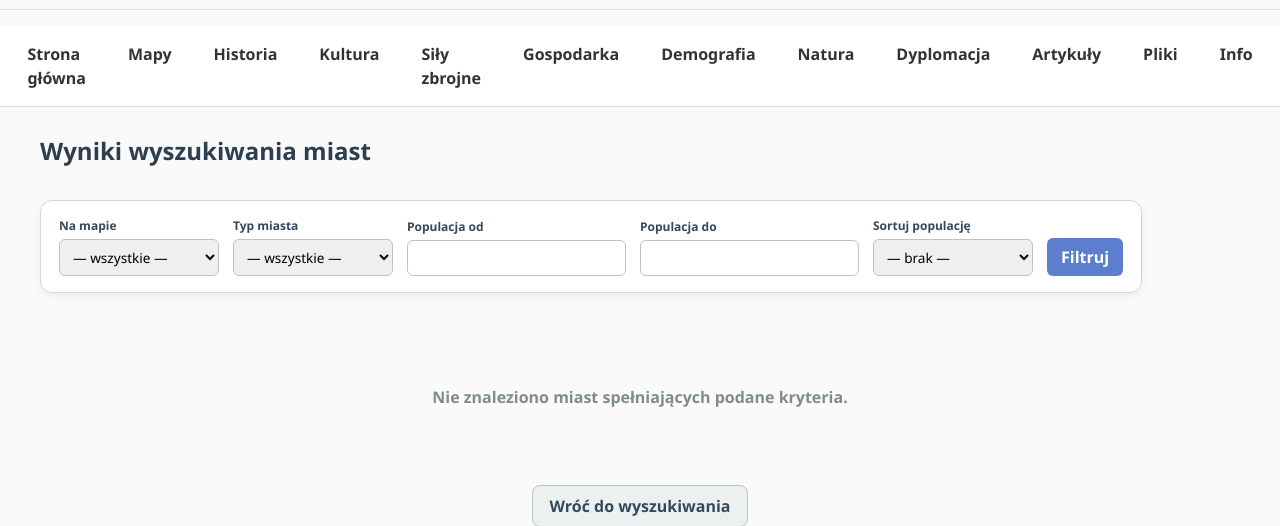
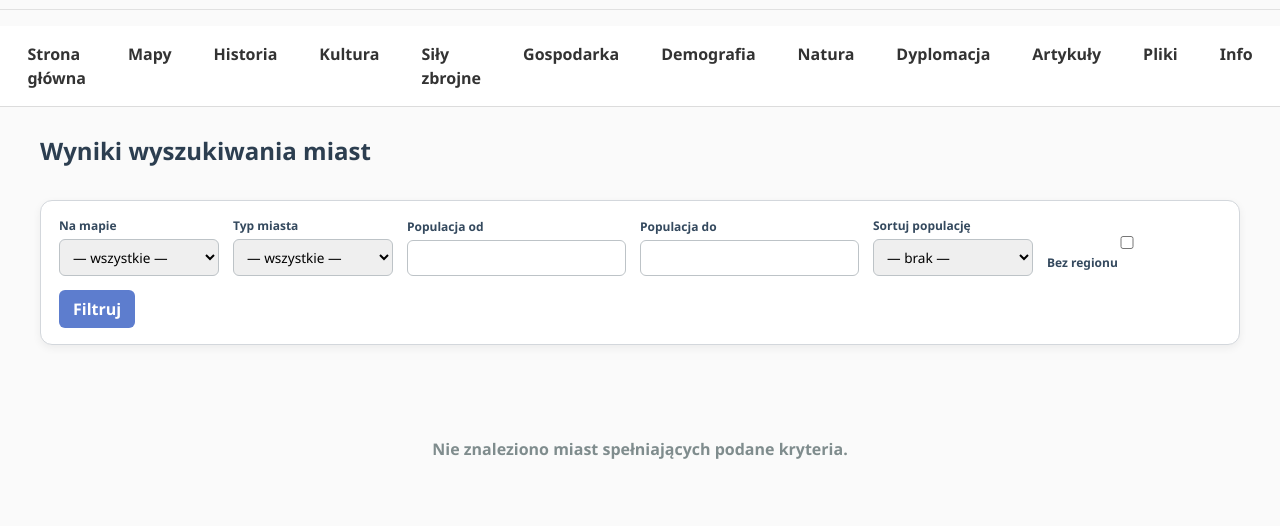
Before and after one commit to FungiMiracles/ZEUS, a Flask app: page /wyniki_wyszukiwania_miasto in a window 1280 px wide. Shown: the part 164-690 px from the top of the page. Run offline with Flask 3, Linux system fonts and the light colour scheme; the visitor is signed in with stand-in values (Sample User, id 1).

Commit message:
Update wyniki_wyszukiwania_miasto.html

```diff
--- a/templates/wyniki_wyszukiwania_miasto.html
+++ b/templates/wyniki_wyszukiwania_miasto.html
@@ -450,6 +450,16 @@ form.assign-region-form[style*="display: flex"] > input.assign-region-form {
                 </select>
             </div>
 
+            <div class="filter-group">
+                <label>
+                    <input type="checkbox"
+                           name="bez_regionu"
+                           value="1"
+                           {% if request.args.get('bez_regionu') == '1' %}checked{% endif %}>
+                    Bez regionu
+                </label>
+            </div>
+
             <!-- ===== AKCJA ===== -->
             <div class="filter-actions">
                 <button type="submit"
```
